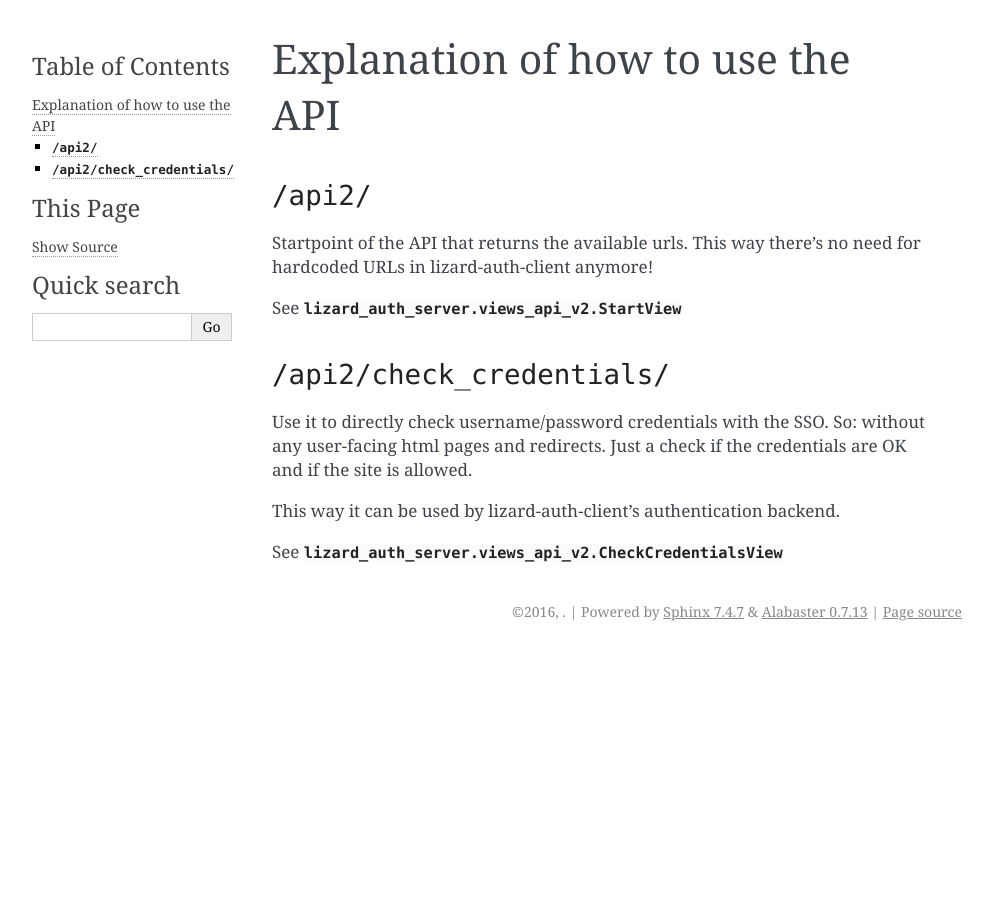
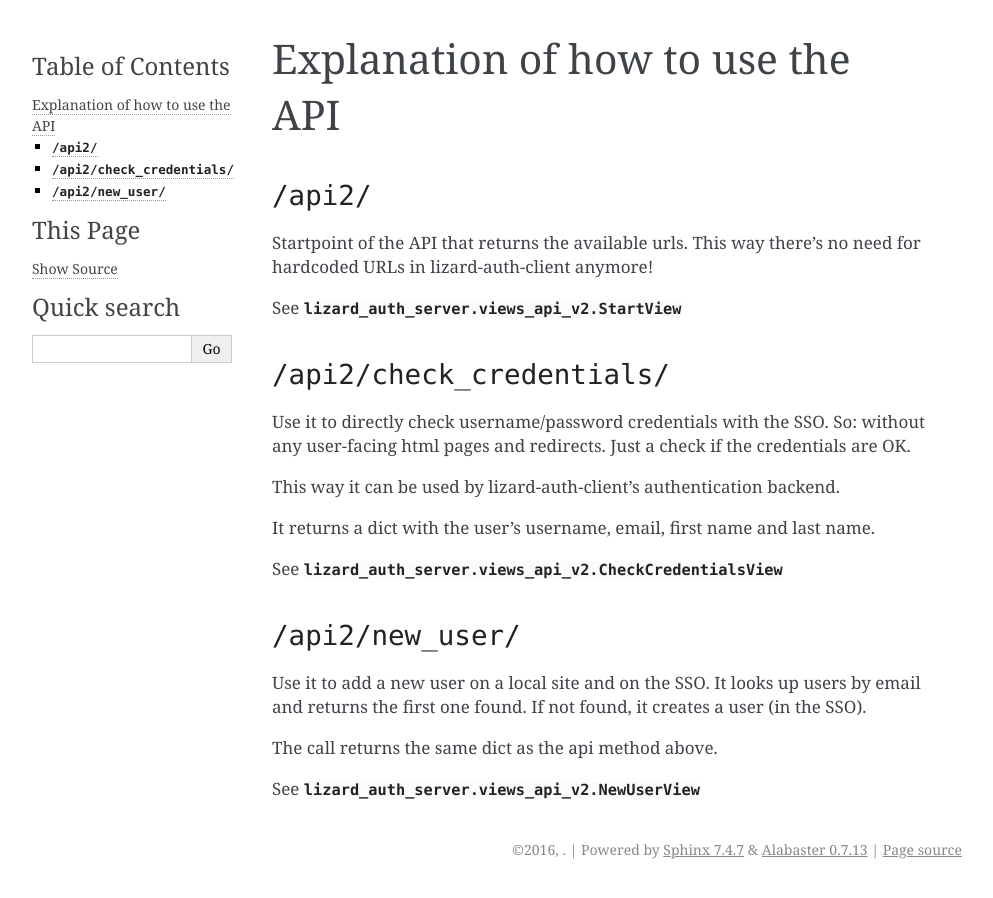
Before and after one commit to lizardsystem/lizard-auth-server, a Sphinx documentation site: the page built from doc/source/explanation_api.rst, in a window 1280 px wide. Shown: the whole page, without its empty margins (148-1141 px from the left). Built offline with Sphinx 7.4.7, drawn with Linux system fonts in a browser that asks for light colours; the version number is read from the project's files by our own code.

Commit message:
Documented the new_user api

```diff
--- a/doc/source/explanation_api.rst
+++ b/doc/source/explanation_api.rst
@@ -16,8 +16,22 @@ See :class:`lizard_auth_server.views_api_v2.StartView`
 
 Use it to directly check username/password credentials with the SSO. So:
 without any user-facing html pages and redirects. Just a check if the
-credentials are OK and if the site is allowed.
+credentials are OK.
 
 This way it can be used by lizard-auth-client's authentication backend.
 
+It returns a dict with the user's username, email, first name and last name.
+
 See :class:`lizard_auth_server.views_api_v2.CheckCredentialsView`
+
+
+``/api2/new_user/``
+------------------------------
+
+Use it to add a new user on a local site and on the SSO. It looks up users by
+email and returns the first one found. If not found, it creates a user (in the
+SSO).
+
+The call returns the same dict as the api method above.
+
+See :class:`lizard_auth_server.views_api_v2.NewUserView`
```
